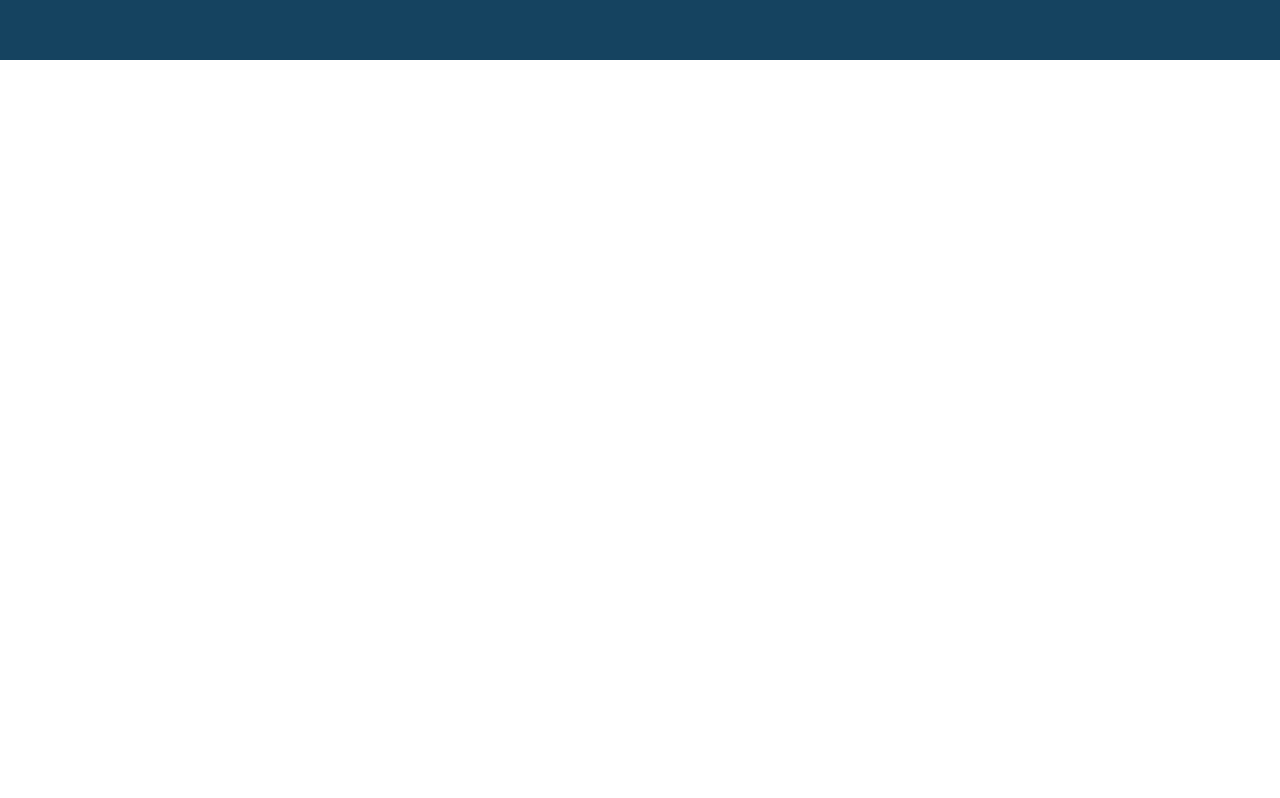
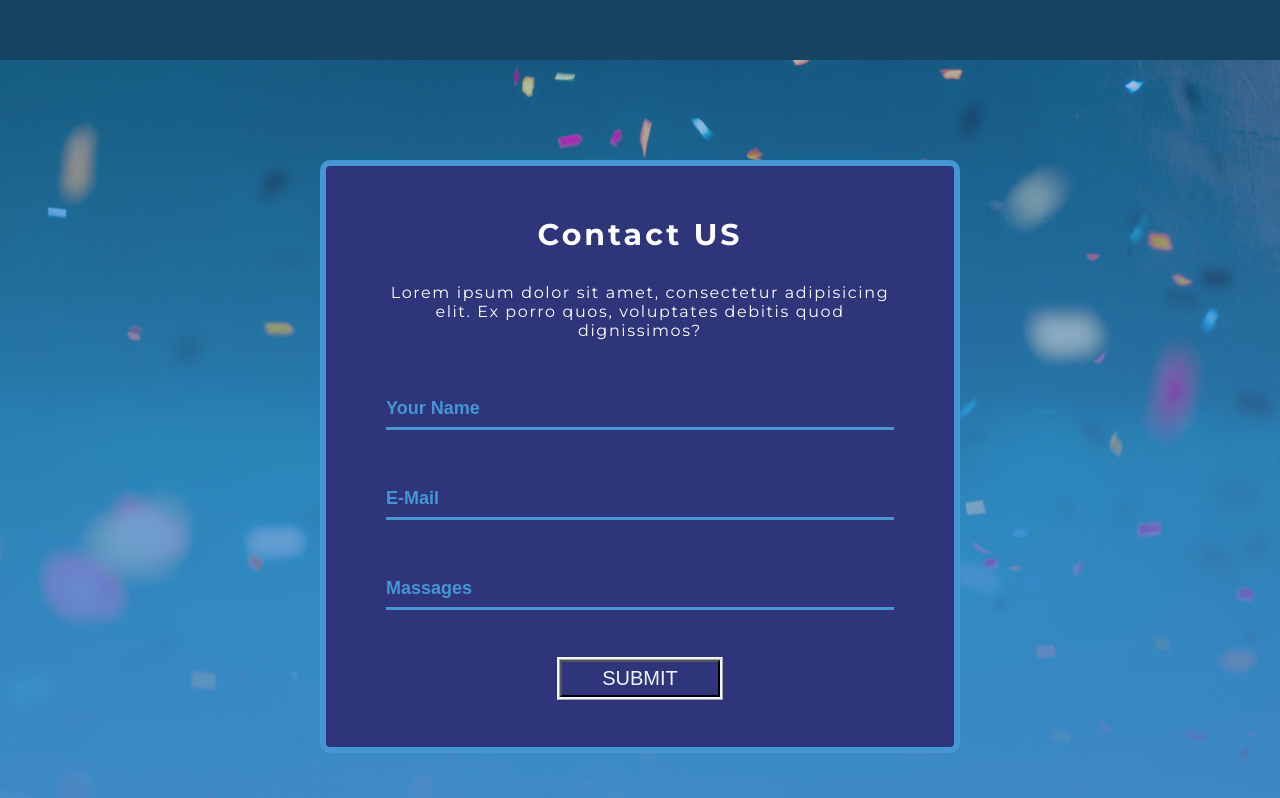
Before and after one commit to itz-deen/Responsive-Website-html-css, a plain HTML site: page index.html in a window 1280 px wide. Shown: the part 4203-5001 px from the top of the page. Before the commit the page ends 4263 px from the top, so only its background shows below. Drawn offline with Linux system fonts and the light colour scheme.

Commit message:
5th Section(Contact Section) code

```diff
--- a/index.html
+++ b/index.html
@@ -188,6 +188,21 @@
             </div>
         </section>
 
+        <!-- (Fifth)contact section start here  -->
+
+        <section id="contact-setion">
+            <form>
+                <h2>Contact US</h2>
+                <p>Lorem ipsum dolor sit amet, consectetur adipisicing elit. Ex porro quos, voluptates debitis quod dignissimos?</p>
+
+                <input class="input" type="text" placeholder="Your Name" required>
+                <input class="input" type="Email" placeholder="E-Mail" required>
+                <input class="input" type="text" placeholder="Massages">
+
+                <input class="input-btn" type="submit" value="SUBMIT">
+            </form>
+        </section>
+
 
     </main>
 
--- a/style.css
+++ b/style.css
@@ -295,10 +295,68 @@ header{
 }
 
 
+/* contact-setion code start here  */
 
 
+#contact-setion{
+    background-image: linear-gradient(#3958a25e, #4089c7), url(images/contact.jpg);
+    padding: 100px 0px;
+    background-repeat: no-repeat;
+    background-size: cover;
+    background-position: center;
+}
+form{
+    background-color: #2e357a;
+    max-width: 50%;
+    margin: 0 auto;
+    padding:50px 60px ;
+    border: 6px solid #4497d3;
+    border-radius: 10px;
+}
+form h2{
+    color: white;
+    text-align: center;
+    font-size: 30px;
+    letter-spacing: 0.1em;
+}
+form p{
+    color: white;
+    text-align: center;
+    margin: 30px 0;
+    letter-spacing: 0.1em;
+}
+.input{
+    display: block;
+    width: 100%;
+    height: 40px;
+    margin: 50px 0;
+    border: none;
+    background: none;
+    outline: none;
+    color: white;
+    border-bottom: 3px solid #4497d3;
+    font-size: 18px;
 
-
+}
+.input::placeholder{
+    color:#4497d3 ;
+    font-size:18px ;
+    font-weight: bold;
+}
+.input-btn{
+    display: block;
+    margin: 0 auto;
+    padding: 5px 40px;
+    font-size: 20px;
+    background: none;
+    color: aliceblue;
+    outline: ridge;
+    cursor: pointer;
+    transition: 0.4s;
+}
+.input-btn:hover{
+    background-color: #16213E;
+}
 
 
 
@@ -354,6 +412,14 @@ header{
     .single-advice h3 {
         margin-top: 50px;
     }
+
+    /* start contact section */
+
+    form{
+    background-color: #2e357a;
+    max-width: 90%;
+    padding:30px 40px ;
+    }
 }
 
 @media only screen and (min-width: 689px) and (max-width:1099px){
@@ -401,4 +467,13 @@ header{
         margin: 10px 5px;
     }
 
+
+     /* start contact section */
+
+    form{
+    background-color: #2e357a;
+    max-width: 90%;
+    padding:40px 50px ;
+    }
+
 }
```
